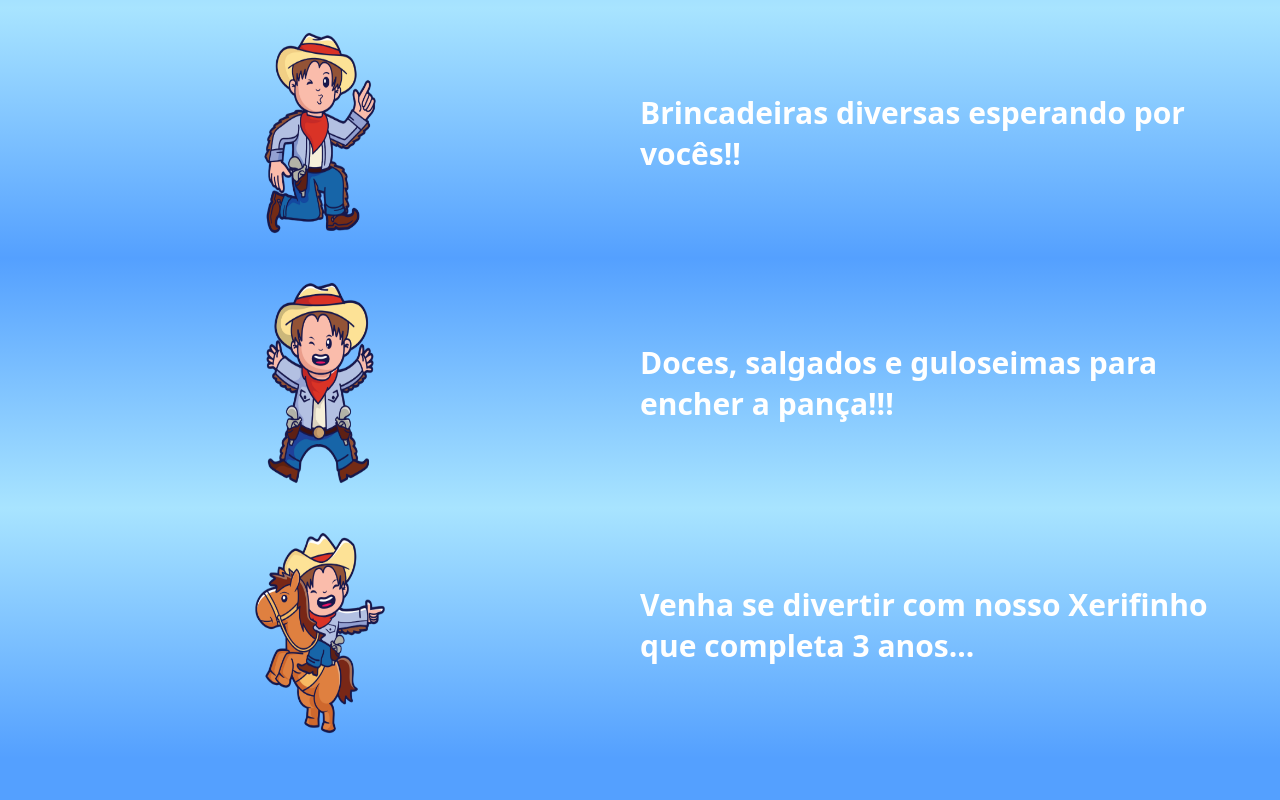
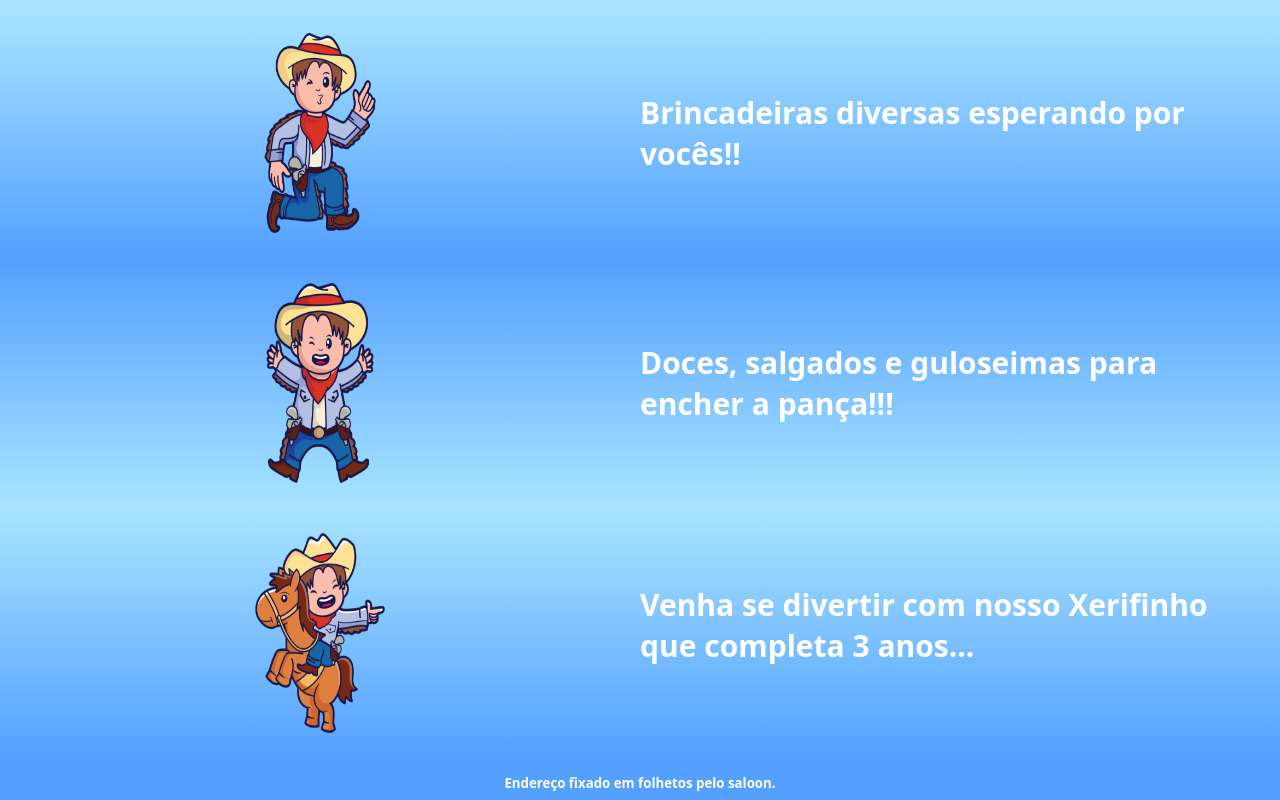
Before and after one commit to goorilas/aniverapolo, a website built with Parcel: page src/index.html in a window 1280 px wide. Shown: the part 976-1776 px from the top of the page. Before the commit the page ends 1734 px from the top, so only its background shows below. Built offline with nearby package versions, Linux system fonts and the light colour scheme; a web font is replaced by a local one.

Commit message:
botando footer simples

```diff
--- a/src/index.html
+++ b/src/index.html
@@ -69,6 +69,9 @@
             </div>
         </section>
     </div>
+    <footer class="footer container">
+        <h5 class="footer__text"> Endereço fixado em folhetos pelo saloon. </h5>
+    </footer>
 
     <script src="https://unpkg.com/aos@next/dist/aos.js"></script>
     <script src="./scripts/main.js"></script>
--- a/src/styles/main.scss
+++ b/src/styles/main.scss
@@ -30,3 +30,15 @@ body {
         width: 100%;
     }
 }
+
+.footer {
+    background-color: variaveis.$colorSecondary;
+
+    &__text {
+        display: block;
+        text-align: center;
+        margin-top: 8px;
+        padding: 8px;
+        color: variaveis.$colorPrimary;
+    }
+}
```
